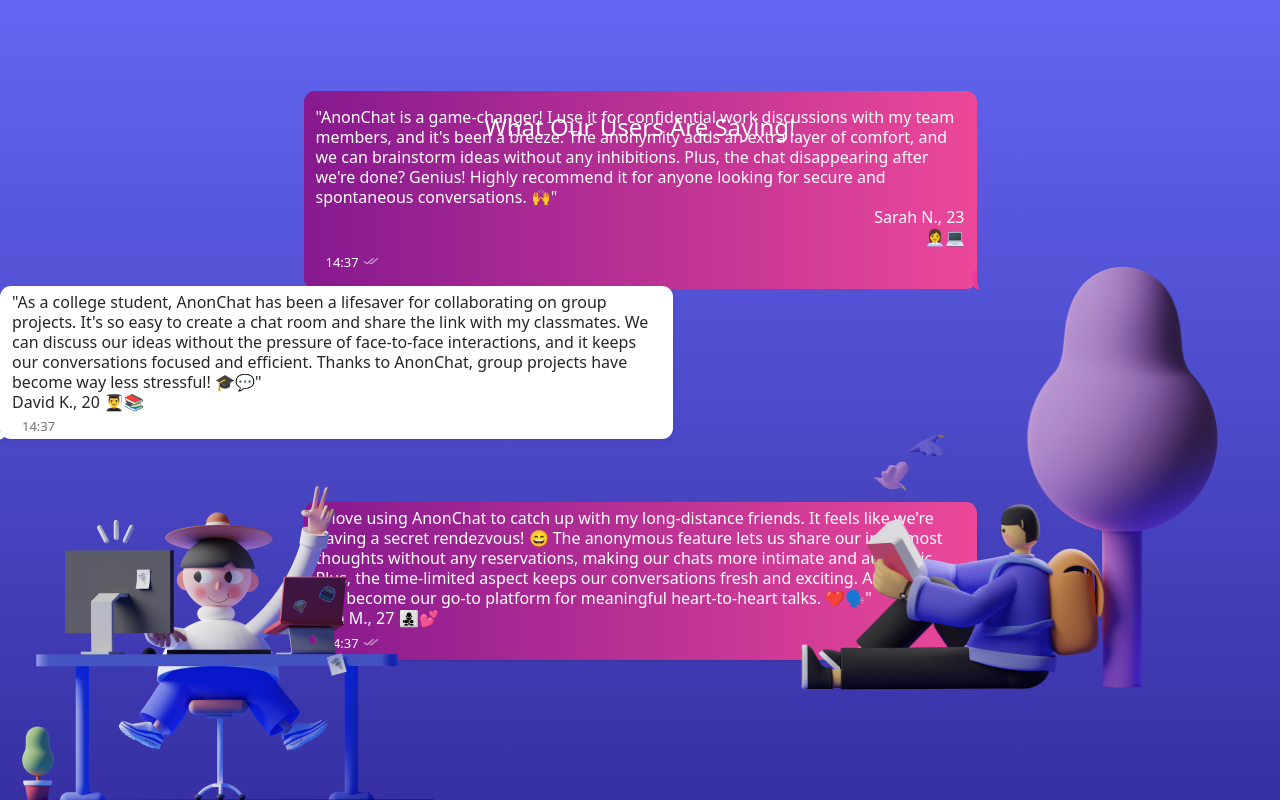
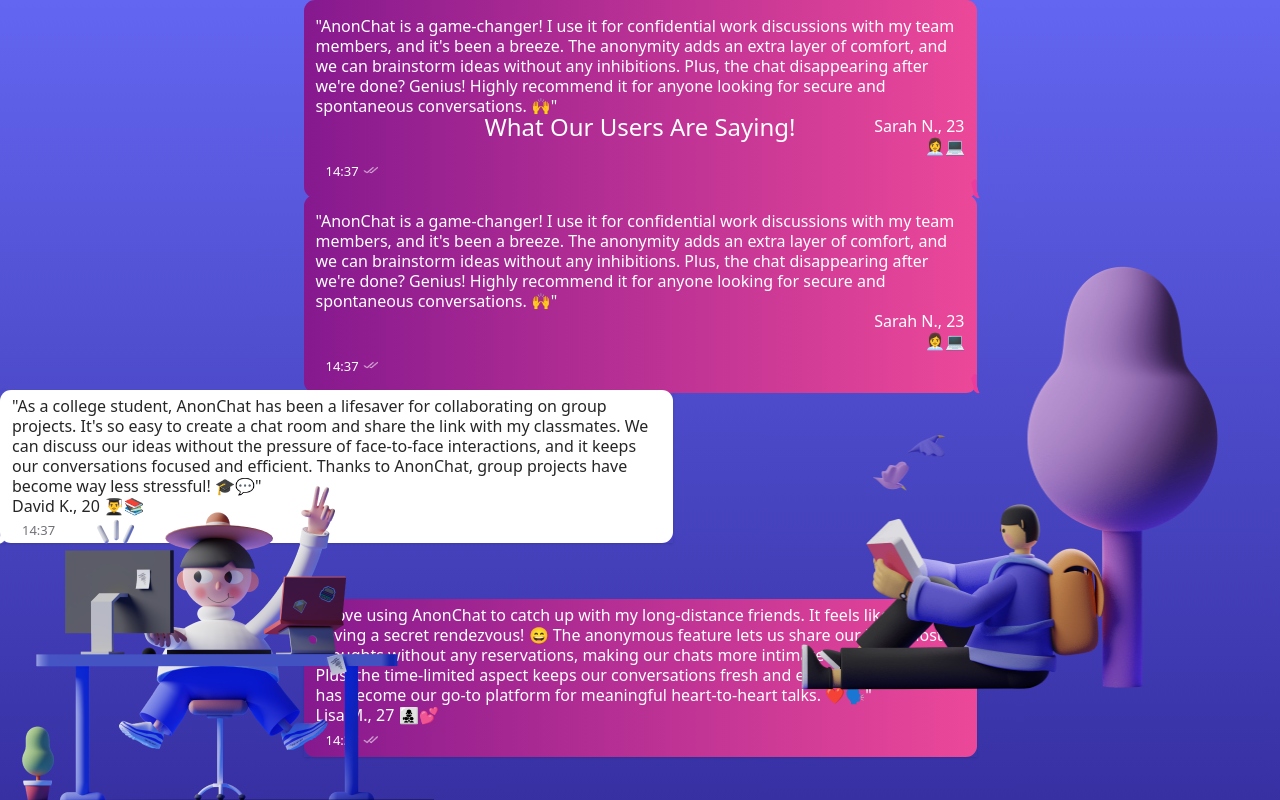
Before and after one commit to world-wide-techies/annon_chat, a Next.js app: page / in a window 1280 px wide. Built offline with nearby package versions, Linux system fonts and the light colour scheme; a web font is replaced by a local one.

Commit message:
Up5PM12:26 PMe5

```diff
--- a/app/components/testimonials_comp.js
+++ b/app/components/testimonials_comp.js
@@ -50,6 +50,45 @@ const Testimonials = () => {
             </div>
           </div>
 
+
+          <div className="h-[195px] flex-col  flex">
+            <div className="w-[673px] relative  px-3 py-4 bg-gradient-to-r from-fuchsia-800 to-pink-500 rounded-[11px] ">
+              <div className="w-[11px] h-5 right-[-5px] bottom-[-1px] absolute">
+                <Image
+                  src={CONTAINER1}
+                  alt=""
+                  className="w-[11px] h-[20px]  "
+                />
+              </div>
+
+              <div className="self-stretch text-white text-base font-normal leading-tight">
+                &quot;AnonChat is a game-changer! I use it for confidential work
+                discussions with my team members, and it&apos;s been a breeze.
+                The anonymity adds an extra layer of comfort, and we can
+                brainstorm ideas without any inhibitions. Plus, the chat
+                disappearing after we&apos;re done? Genius! Highly recommend it
+                for anyone looking for secure and spontaneous conversations.
+                🙌&quot;
+              </div>
+              <div className="self-stretch text-right text-white text-base font-normal leading-tight">
+                Sarah N., 23
+                <br />
+                👩‍💼💻
+              </div>
+              <div className="pl-2.5 pt-2 justify-end items-center gap-1 inline-flex">
+                <div className="text-white text-[13px] font-normal leading-none">
+                  14:37
+                </div>
+                <div className="w-[15px] h-3.5 relative opacity-80">
+                  <Image
+                    src={CHECKER}
+                    alt=""
+                    className="w-4 h-[9.50px] left-[-0.22px] top-[1.74px] absolute"
+                  />
+                </div>
+              </div>
+            </div>
+          </div>
 
 
 
```
